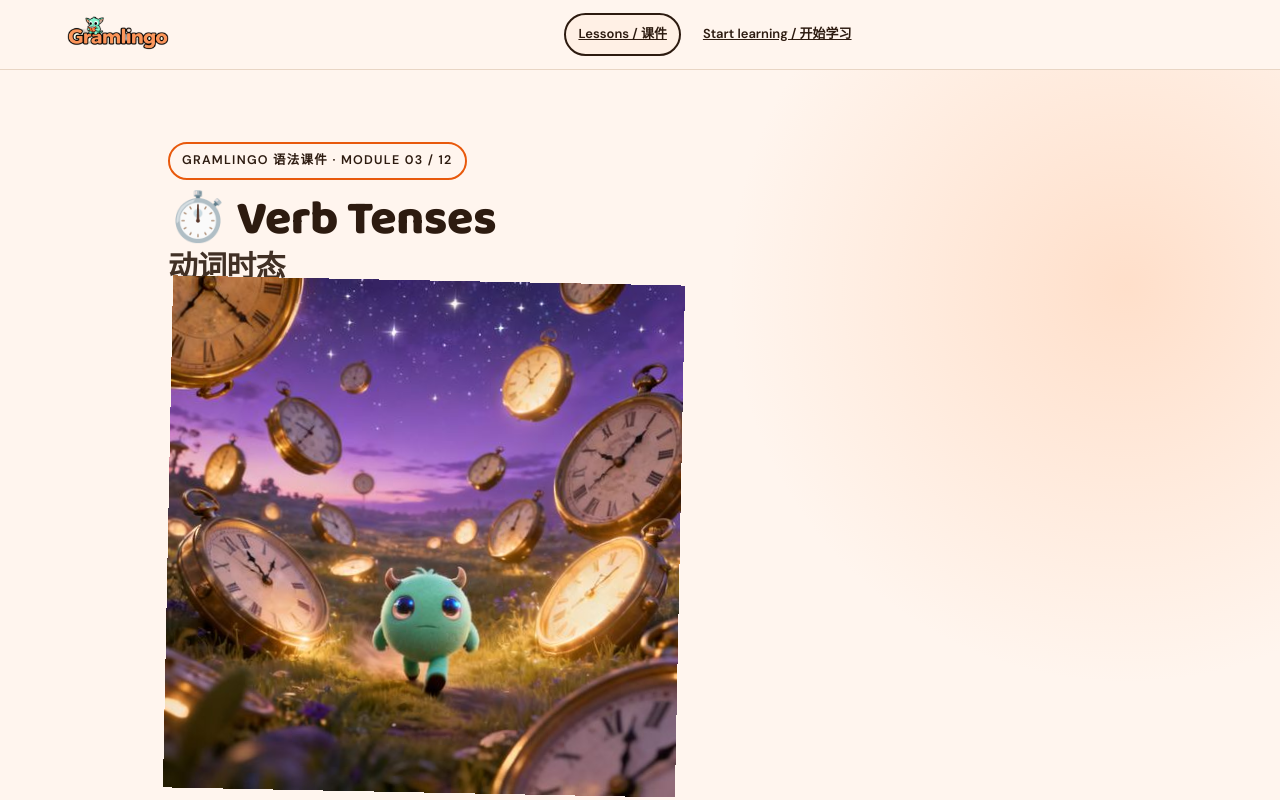
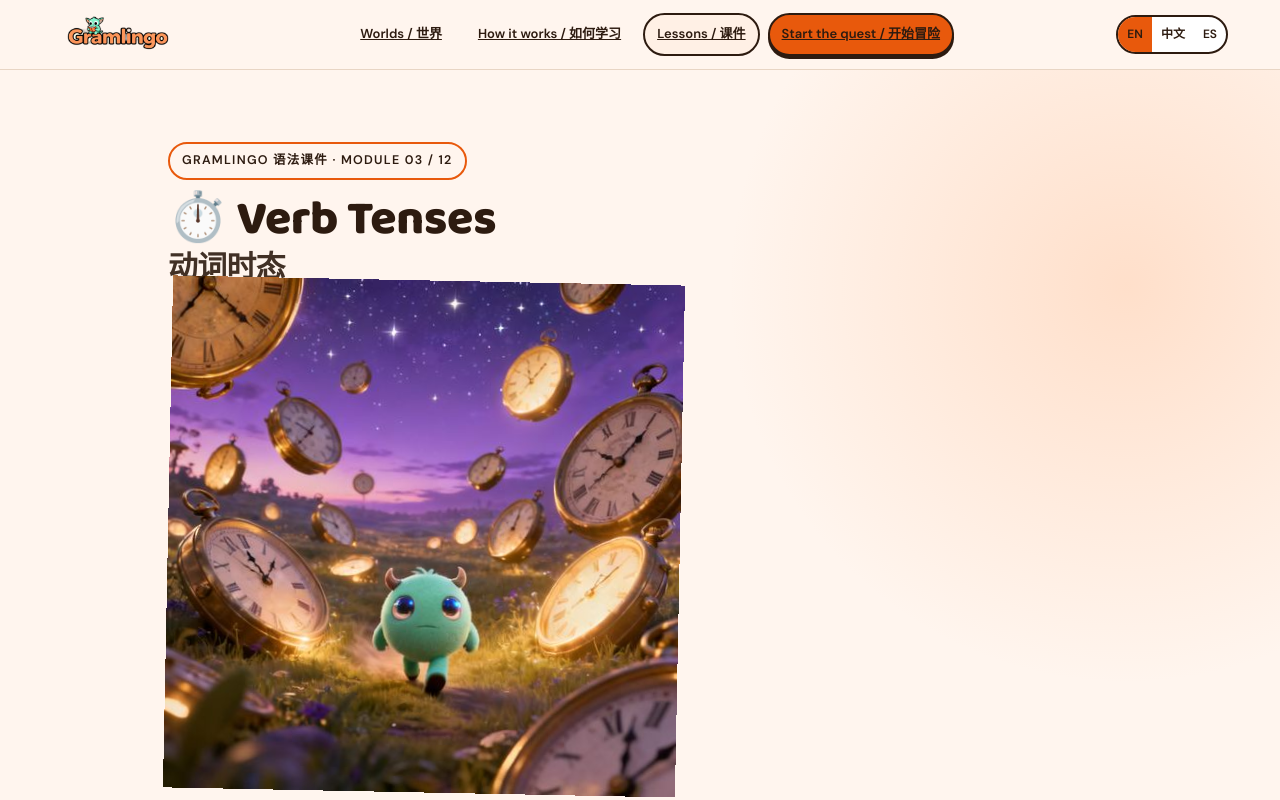
Before and after one commit to lareesahu/gramlingo-test, a plain HTML site: page tenses.html in a window 1280 px wide. Shown: the top 800 px of the page. Drawn offline with Linux system fonts and the light colour scheme.

Commit message:
Match lesson site to public landing: tenses.html

```diff
--- a/tenses.html
+++ b/tenses.html
@@ -10,9 +10,12 @@
 <nav class="lesson-nav" aria-label="Primary navigation">
   <a class="lesson-brand" href="index.html"><img src="assets/gramlingo-logo.png" alt="GramLingo"></a>
   <div class="lesson-nav-links">
+    <a class="lesson-nav-link" href="https://gramlingo.online/#worlds">Worlds / 世界</a>
+    <a class="lesson-nav-link" href="https://gramlingo.online/#how-it-works">How it works / 如何学习</a>
     <a class="lesson-nav-link lesson-nav-link--active" href="index.html">Lessons / 课件</a>
-    <a class="lesson-nav-link" href="https://app.gramlingo.online">Start learning / 开始学习</a>
+    <a class="lesson-nav-link lesson-nav-link--cta" href="https://app.gramlingo.online">Start the quest / 开始冒险</a>
   </div>
+  <div class="lesson-language" aria-label="Language"><span class="lesson-language--active">EN</span><span>中文</span><span>ES</span></div>
 </nav>
 <header class="cover">
   <div class="wrap">
```
